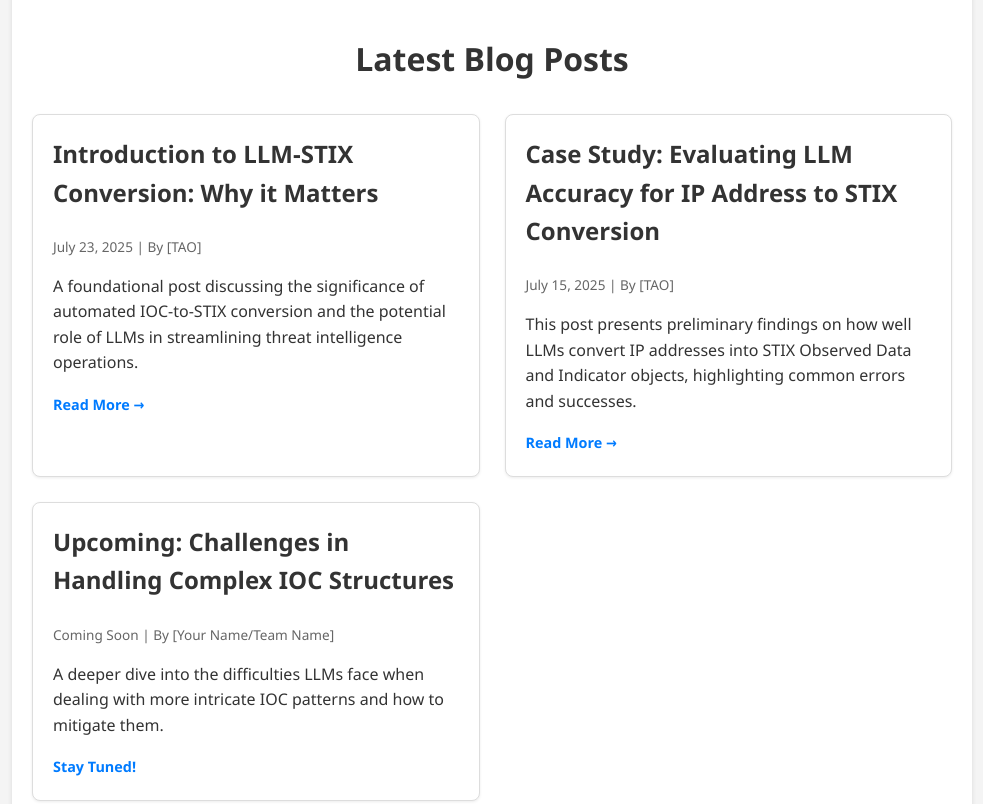
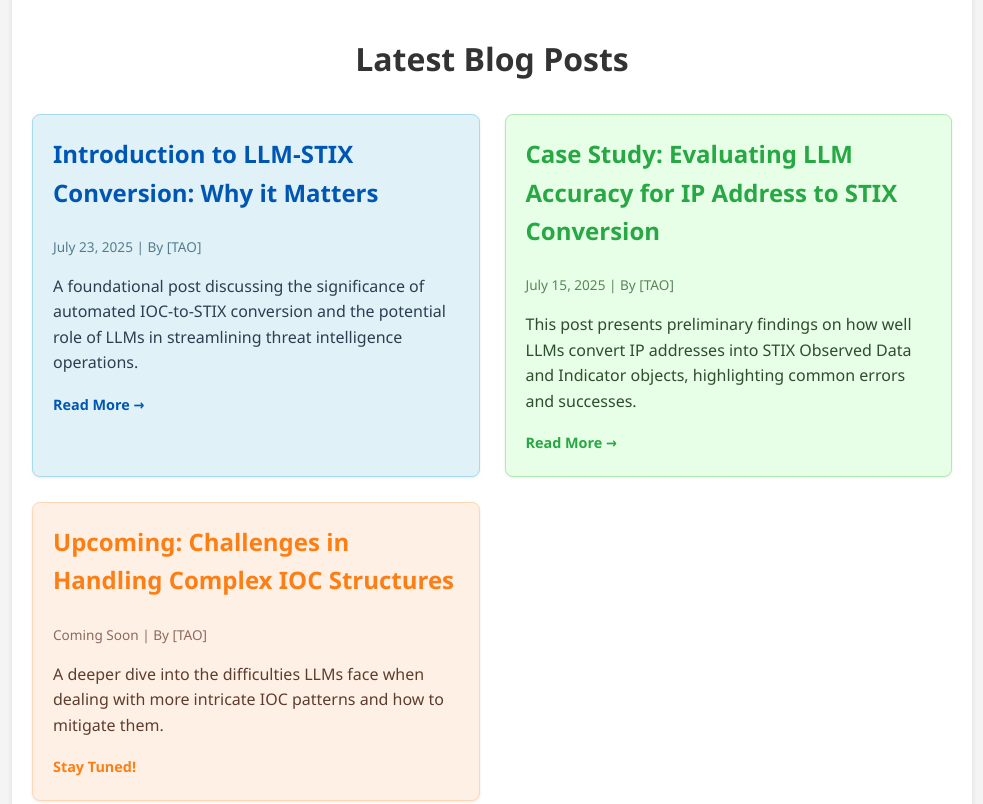
Before and after one commit to Supreme-Rambo/supreme-rambo.github.io, a plain HTML site: page index.html in a window 1280 px wide. Shown: the part 1320-2124 px from the top of the page, without its empty margins (148-1131 px from the left). Drawn offline with Linux system fonts and the light colour scheme.

Commit message:
Update page file

```diff
--- a/index.html
+++ b/index.html
@@ -45,23 +45,23 @@
         <section id="blog-posts">
             <h2>Latest Blog Posts</h2>
             <div class="post-list">
-                <article class="blog-post-card">
+                <article class="blog-post-card color-scheme-1">
                     <h3><a href="posts/2025-07-23-introduction-llm-stix.html">Introduction to LLM-STIX Conversion: Why it Matters</a></h3>
                     <p class="meta">July 23, 2025 | By [TAO]</p>
                     <p>A foundational post discussing the significance of automated IOC-to-STIX conversion and the potential role of LLMs in streamlining threat intelligence operations.</p>
                     <a href="posts/2025-07-23-introduction-llm-stix.html" class="read-more">Read More &rarr;</a>
                 </article>
 
-                <article class="blog-post-card">
+                <article class="blog-post-card color-scheme-2">
                     <h3><a href="posts/2025-07-15-evaluating-ip-stix-accuracy.html">Case Study: Evaluating LLM Accuracy for IP Address to STIX Conversion</a></h3>
                     <p class="meta">July 15, 2025 | By [TAO]</p>
                     <p>This post presents preliminary findings on how well LLMs convert IP addresses into STIX Observed Data and Indicator objects, highlighting common errors and successes.</p>
                     <a href="posts/2025-07-15-evaluating-ip-stix-accuracy.html" class="read-more">Read More &rarr;</a>
                 </article>
 
-                <article class="blog-post-card">
+                <article class="blog-post-card color-scheme-3">
                     <h3><a href="#">Upcoming: Challenges in Handling Complex IOC Structures</a></h3>
-                    <p class="meta">Coming Soon | By [Your Name/Team Name]</p>
+                    <p class="meta">Coming Soon | By [TAO]</p>
                     <p>A deeper dive into the difficulties LLMs face when dealing with more intricate IOC patterns and how to mitigate them.</p>
                     <a href="#" class="read-more disabled">Stay Tuned!</a>
                 </article>
--- a/style.css
+++ b/style.css
@@ -132,6 +132,7 @@ section h2 {
     border: 1px solid #ddd;
     border-radius: 8px;
     padding: 20px;
+    /* Default background, will be overridden by specific color classes */
     background-color: #fff;
     box-shadow: 0 1px 3px rgba(0,0,0,0.08);
     transition: transform 0.2s ease-in-out;
@@ -152,7 +153,6 @@ section h2 {
 }
 
 .blog-post-card h3 a:hover {
-    color: #007bff;
     text-decoration: underline;
 }
 
@@ -166,6 +166,75 @@ section h2 {
     font-size: 0.9em;
     font-weight: bold;
 }
+
+/* --- New Color Schemes for Blog Post Cards --- */
+
+/* Color Scheme 1: Light Blue */
+.blog-post-card.color-scheme-1 {
+    background-color: #e0f2f7; /* Light blue background */
+    border-color: #a7d9ed;
+    color: #2c3e50; /* Darker text for contrast */
+}
+.blog-post-card.color-scheme-1 h3 a {
+    color: #0056b3; /* Darker blue for title links */
+}
+.blog-post-card.color-scheme-1 .meta {
+    color: #557c8d;
+}
+.blog-post-card.color-scheme-1 .read-more {
+    color: #0056b3;
+}
+
+/* Color Scheme 2: Light Green */
+.blog-post-card.color-scheme-2 {
+    background-color: #e6ffe6; /* Light green background */
+    border-color: #b3e6b3;
+    color: #2e4d2e; /* Darker text for contrast */
+}
+.blog-post-card.color-scheme-2 h3 a {
+    color: #28a745; /* Green for title links */
+}
+.blog-post-card.color-scheme-2 .meta {
+    color: #5c855c;
+}
+.blog-post-card.color-scheme-2 .read-more {
+    color: #28a745;
+}
+
+/* Color Scheme 3: Light Orange */
+.blog-post-card.color-scheme-3 {
+    background-color: #fff0e6; /* Light orange background */
+    border-color: #ffd6b3;
+    color: #5c3d2e; /* Darker text for contrast */
+}
+.blog-post-card.color-scheme-3 h3 a {
+    color: #fd7e14; /* Orange for title links */
+}
+.blog-post-card.color-scheme-3 .meta {
+    color: #8c6a5c;
+}
+.blog-post-card.color-scheme-3 .read-more {
+    color: #fd7e14;
+}
+
+/* Color Scheme 4: Light Purple (Example, add more if needed) */
+.blog-post-card.color-scheme-4 {
+    background-color: #f5e6ff; /* Light purple background */
+    border-color: #d1b3e6;
+    color: #4d2e5c; /* Darker text for contrast */
+}
+.blog-post-card.color-scheme-4 h3 a {
+    color: #6f42c1; /* Purple for title links */
+}
+.blog-post-card.color-scheme-4 .meta {
+    color: #855c8c;
+}
+.blog-post-card.color-scheme-4 .read-more {
+    color: #6f42c1;
+}
+
+/* --- End New Color Schemes --- */
+
 
 .view-all-posts {
     text-align: center;
```
